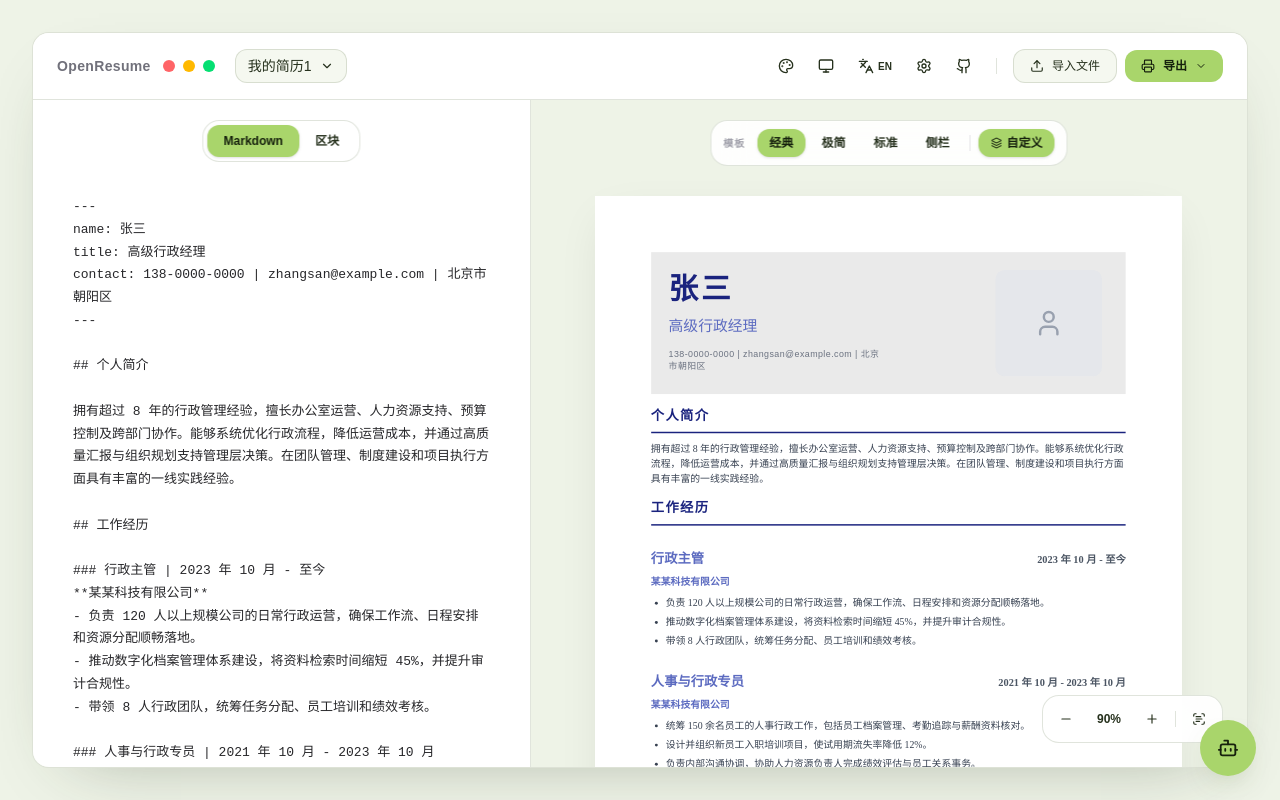
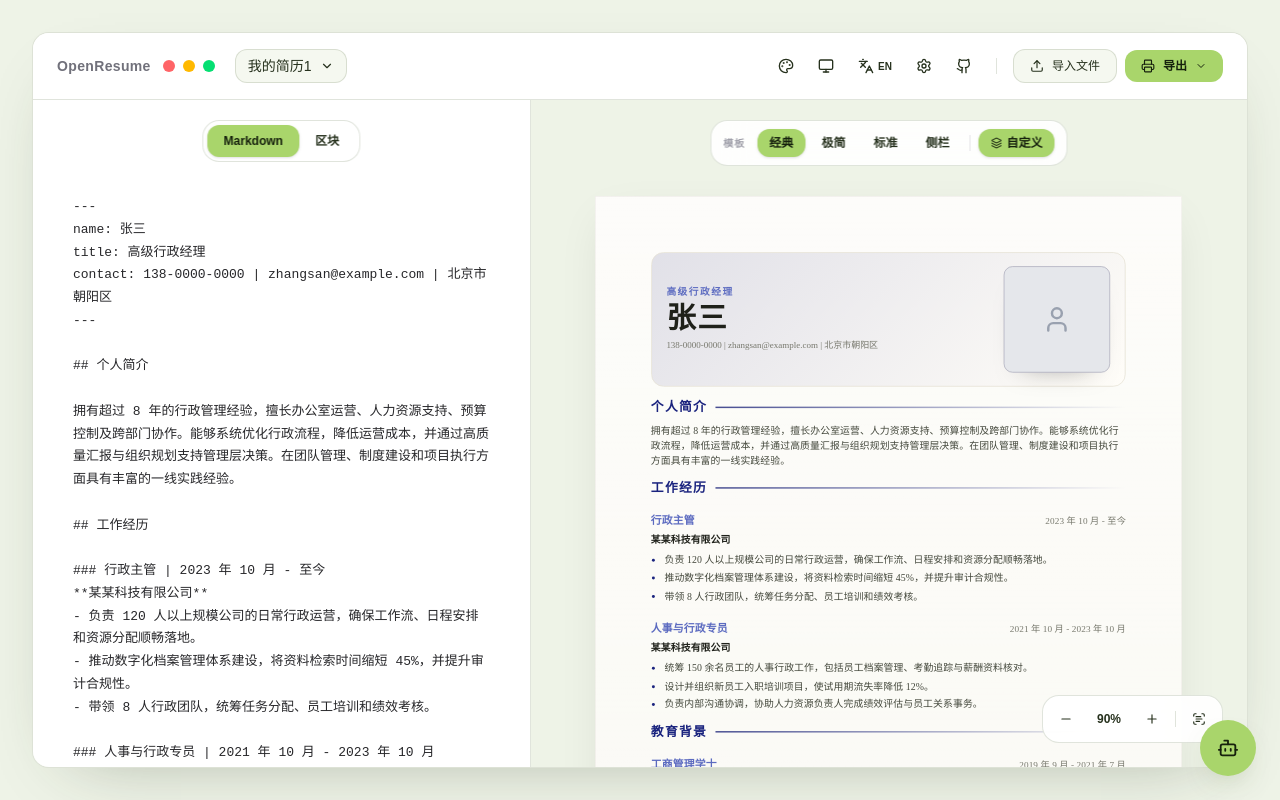
Before and after one commit to jonbrown66/openResume, a Next.js app: page / in a window 1280 px wide. Built offline with nearby package versions, Linux system fonts and the light colour scheme; a web font is replaced by a local one.

Commit message:
Refine resume layout and mobile menu layering

```diff
--- a/app/globals.css
+++ b/app/globals.css
@@ -269,63 +269,98 @@ html, body {
 }
 
 /* Base Resume Content Styling */
+.resume-template {
+  --resume-paper: #faf9f3;
+  --resume-ivory: #fffdf8;
+  --resume-ink: #1f211a;
+  --resume-body: #44483c;
+  --resume-muted: #77786d;
+  --resume-line: #e5e1d4;
+  --resume-soft: #f2efe5;
+  background:
+    linear-gradient(180deg, rgba(255,255,255,0.58), rgba(255,255,255,0)),
+    var(--resume-paper);
+  color: var(--resume-ink);
+  font-family: var(--font-family, "Source Han Serif SC", "Noto Serif SC", Georgia, serif);
+  box-shadow: inset 0 0 0 1px rgba(88, 82, 62, 0.08);
+}
+
 .resume-content {
-  font-family: var(--font-family, 'Inter', sans-serif);
+  font-family: var(--font-family, "Source Han Serif SC", "Noto Serif SC", Georgia, serif);
   font-size: var(--font-size, 10pt);
   line-height: var(--line-height, 1.5);
+  color: var(--resume-body);
+  letter-spacing: 0.01em;
+}
+
+.resume-content > div {
+  margin-top: var(--section-spacing, 1rem);
+}
+
+.resume-content > div:first-child {
+  margin-top: 0;
 }
 
 .resume-content h2 {
-  font-size: 1.125rem;
-  font-weight: 800;
-  color: var(--primary-color, #111827);
+  position: relative;
+  display: flex;
+  align-items: center;
+  gap: 0.7rem;
+  margin: 0 0 0.72rem;
+  color: var(--resume-ink);
+  font-size: 0.92rem;
+  font-weight: 700;
+  line-height: 1.25;
+  letter-spacing: 0.13em;
   text-transform: uppercase;
-  letter-spacing: 0.1em;
-  border-bottom: 2px solid var(--primary-color, #D1D5DB);
-  padding-bottom: 0.5rem;
-  margin-top: var(--section-spacing, 1rem);
-  margin-bottom: 0.75rem;
 }
 
-.resume-content > div:first-child > h2 {
-  margin-top: 0;
+.resume-content h2::after {
+  content: "";
+  height: 1px;
+  flex: 1;
+  background: linear-gradient(90deg, color-mix(in srgb, var(--primary-color) 55%, var(--resume-line)), transparent);
 }
 
 .resume-h3-split {
   display: flex;
   justify-content: space-between;
   align-items: baseline;
-  margin-top: 1rem;
-  margin-bottom: 0.25rem;
+  gap: 1rem;
+  margin-top: 0.76rem;
+  margin-bottom: 0.22rem;
 }
 
-.resume-h3-split h3 {
-  font-size: 1.125rem;
+.resume-h3-split h3,
+.resume-content h3 {
+  margin: 0;
+  color: var(--secondary-color, var(--resume-ink));
+  font-size: 0.98rem;
   font-weight: 700;
-  color: var(--secondary-color, #111827);
+  line-height: 1.28;
 }
 
 .resume-h3-split span {
-  font-size: 0.875rem;
-  font-weight: 600;
-  color: #4B5563;
+  flex-shrink: 0;
+  color: var(--resume-muted);
+  font-size: 0.78rem;
+  font-weight: 500;
+  line-height: 1.35;
 }
 
 .resume-content h3 {
-  font-size: 1.125rem;
-  font-weight: 700;
-  color: var(--secondary-color, #111827);
-  margin-top: 1rem;
-  margin-bottom: 0.25rem;
+  margin-top: 0.76rem;
+  margin-bottom: 0.24rem;
 }
 
 .resume-content p {
-  margin-bottom: 0.5rem;
-  color: #374151;
+  margin-bottom: 0.42rem;
+  color: var(--resume-body);
 }
 
 .resume-content p strong {
-  color: var(--secondary-color, #111827);
+  color: var(--resume-ink);
+  font-weight: 700;
 }
 
 .resume-content ul,
@@ -337,28 +372,34 @@ html, body {
 
 .resume-list {
   list-style-type: disc;
-  padding-left: 1.25rem;
-  margin-bottom: 0.75rem;
+  padding-left: 1.05rem;
+  margin-bottom: 0.65rem;
   display: flex;
   flex-direction: column;
-  gap: 0.375rem;
+  gap: 0.28rem;
 }
 
 .resume-list li {
-  color: #374151;
+  color: var(--resume-body);
+  padding-left: 0.1rem;
+}
+
+.resume-list li::marker,
+.skills-list li::marker {
+  color: var(--primary-color);
 }
 
 .skills-list {
   display: grid;
   grid-template-columns: 1fr 1fr;
-  gap: 0.5rem 2rem;
+  gap: 0.42rem 1.5rem;
   list-style-type: disc;
-  padding-left: 1.25rem;
-  margin-bottom: 0.75rem;
+  padding-left: 1.05rem;
+  margin-bottom: 0.65rem;
 }
 
 .skills-list li {
-  color: #374151;
+  color: var(--resume-body);
 }
 
 /* Remove margin from empty p tags used for spacing */
@@ -367,82 +408,266 @@ html, body {
 }
 
 /* -----------------------------------------
-   Minimal Template Overrides
+   Resume template headers
 ----------------------------------------- */
+.resume-header {
+  flex-shrink: 0;
+  color: var(--resume-ink);
+}
+
+.resume-header h1 {
+  margin: 0;
+  color: var(--resume-ink);
+  font-weight: 700;
+  line-height: 0.98;
+}
+
+.resume-kicker {
+  margin: 0;
+  color: var(--secondary-color, var(--resume-muted));
+  font-size: 0.82rem;
+  font-weight: 700;
+  letter-spacing: 0.16em;
+  line-height: 1.25;
+  text-transform: uppercase;
+}
+
+.resume-contact {
+  margin: 0;
+  color: var(--resume-muted);
+  font-size: 0.76rem;
+  line-height: 1.55;
+}
+
+.resume-avatar {
+  border: 1px solid color-mix(in srgb, var(--primary-color) 28%, var(--resume-line));
+  box-shadow: 0 18px 36px -28px rgba(31, 33, 26, 0.5);
+}
+
+.resume-header-classic {
+  display: grid;
+  grid-template-columns: minmax(0, 1fr) auto;
+  gap: 1.4rem;
+  align-items: stretch;
+  margin-bottom: 1.05rem;
+  padding: 1.15rem 1.25rem;
+  border: 1px solid var(--resume-line);
+  border-radius: 1.05rem;
+  background: linear-gradient(135deg, color-mix(in srgb, var(--primary-color) 13%, var(--resume-ivory)), var(--resume-ivory));
+}
+
+.resume-header-classic .resume-header-main {
+  display: flex;
+  min-width: 0;
+  flex-direction: column;
+  justify-content: center;
+  gap: 0.48rem;
+}
+
+.resume-header-classic h1 {
+  font-size: 2.48rem;
+  letter-spacing: 0.05em;
+  text-transform: uppercase;
+}
+
+.resume-header-classic .resume-header-media {
+  display: flex;
+  align-items: center;
+}
+
+.resume-header-standard {
+  display: grid;
+  grid-template-columns: minmax(0, 1fr) auto;
+  gap: 0.9rem 1.2rem;
+  align-items: center;
+  margin-bottom: 1.05rem;
+  padding-bottom: 0.9rem;
+  border-bottom: 2px solid color-mix(in srgb, var(--primary-color) 60%, var(--resume-line));
+}
+
+.resume-header-standard h1 {
+  font-size: 2.15rem;
+  letter-spacing: 0.015em;
+  line-height: 1.12;
+  text-transform: uppercase;
+}
+
+.resume-header-standard .resume-kicker {
+  margin-top: 0.32rem;
+}
+
+.resume-header-standard .resume-avatar {
+  grid-column: 2;
+  grid-row: 1;
+  align-self: center;
+}
+
+.resume-header-standard .resume-contact {
+  grid-column: 1 / -1;
+  grid-row: 2;
+  padding-top: 0.35rem;
+  border-top: 1px solid var(--resume-line);
+  letter-spacing: 0.04em;
+}
+
+.resume-header-minimal {
+  display: flex;
+  flex-direction: column;
+  align-items: center;
+  margin-bottom: 1.15rem;
+  padding-bottom: 1.15rem;
+  text-align: center;
+  border-bottom: 1px solid var(--resume-line);
+}
+
+.resume-header-minimal .resume-avatar {
+  margin-bottom: 0.75rem;
+}
+
+.resume-header-minimal h1 {
+  margin-top: 0.42rem;
+  margin-bottom: 0.46rem;
+  font-size: 2.22rem;
+  letter-spacing: 0.12em;
+  text-transform: uppercase;
+}
+
+.resume-header-minimal .resume-contact {
+  max-width: 38rem;
+}
+
+.template-minimal {
+  --resume-paper: #fbfaf5;
+  text-align: left;
+}
+
 .template-minimal .resume-content h2 {
-  font-family: var(--font-serif);
+  justify-content: center;
   text-align: center;
-  border-bottom: 1px solid var(--primary-color, #E5E7EB);
-  color: var(--primary-color, #000);
-  letter-spacing: 0.2em;
-  font-weight: 600;
+  color: var(--resume-ink);
+  letter-spacing: 0.18em;
 }
-.template-minimal .resume-h3-split h3,
-.template-minimal .resume-content h3 {
-  font-family: var(--font-serif);
-  color: var(--secondary-color, #000);
+
+.template-minimal .resume-content h2::before,
+.template-minimal .resume-content h2::after {
+  content: "";
+  height: 1px;
+  flex: 1;
+  max-width: 5rem;
+  background: var(--resume-line);
 }
-.template-minimal .resume-h3-split span {
-  font-family: var(--font-serif);
-  color: var(--secondary-color, #000);
+
+.template-minimal .resume-content h2::after {
+  background: var(--resume-line);
+}
+
+.template-standard {
+  --resume-paper: #fffdf8;
+}
+
+.template-standard .resume-content h2 {
+  margin-bottom: 0.55rem;
+  color: var(--primary-color);
+  font-size: 0.88rem;
+}
+
+.template-standard .resume-content > div {
+  padding-top: 0;
+  border-top: 0;
+}
+
+.template-standard .resume-content > div:first-child {
+  padding-top: 0;
+  border-top: 0;
+}
+
+.template-classic .resume-content h2 {
+  color: var(--primary-color);
+  font-size: 1.08rem;
+  font-weight: 800;
+  letter-spacing: 0.1em;
+}
+
+.template-classic .resume-content h2::after {
+  height: 2px;
+  background: linear-gradient(90deg, color-mix(in srgb, var(--primary-color) 78%, var(--resume-line)), transparent);
+}
+
+.template-classic .resume-h3-split h3,
+.template-classic .resume-content h3 {
+  font-size: 0.92rem;
+  font-weight: 650;
 }
 
 /* -----------------------------------------
-   Standard Template Overrides (Emma Sanchez)
+   Sidebar Template Overrides
 ----------------------------------------- */
-.template-standard .resume-content h2 {
-  color: var(--primary-color, #000);
-  border-bottom: none;
-  font-weight: 800;
-  font-size: 1rem;
-  margin-top: var(--section-spacing, 1rem);
-  margin-bottom: 0.5rem;
-}
-.template-standard .resume-h3-split h3,
-.template-standard .resume-content h3 {
-  color: var(--secondary-color, #000);
-}
-.template-standard .resume-h3-split span {
-  color: var(--secondary-color, #000);
+.template-sidebar {
+  --resume-paper: #f7f4ea;
 }
 
-/* -----------------------------------------
-   Sidebar Template Overrides (Estelle Darcy)
------------------------------------------ */
+.resume-header-sidebar {
+  display: grid;
+  grid-template-columns: auto minmax(0, 1fr);
+  gap: 0.25rem 1rem;
+  align-items: center;
+  margin-bottom: 1.25rem;
+  padding: 0 0 1rem;
+  border-bottom: 1px solid var(--resume-line);
+}
+
+.resume-header-sidebar h1 {
+  font-size: 2rem;
+  letter-spacing: 0.08em;
+  line-height: 1.12;
+  text-transform: uppercase;
+}
+
+.resume-header-sidebar .resume-kicker {
+  margin-top: 0.32rem;
+}
+
+.resume-header-sidebar .resume-contact {
+  grid-column: 1 / -1;
+  margin-top: 0.35rem;
+}
+
 .template-sidebar .sidebar-section {
-  display: flex;
+  display: grid;
+  grid-template-columns: 7.6rem minmax(0, 1fr);
+  gap: 1rem;
   margin-bottom: var(--section-spacing, 1.25rem);
 }
+
 .template-sidebar .sidebar-title {
-  width: 18%;
-  flex-shrink: 0;
-  border-right: 1px solid var(--primary-color, #000);
-  padding-right: 1rem;
-  text-align: left;
+  padding-top: 0.1rem;
+  border-right: 1px solid color-mix(in srgb, var(--primary-color) 45%, var(--resume-line));
+  padding-right: 0.8rem;
+  text-align: right;
 }
+
 .template-sidebar .sidebar-title h2 {
-  font-size: 0.875rem;
-  text-transform: uppercase;
-  letter-spacing: 0.1em;
-  font-weight: 800;
-  color: var(--primary-color, #000);
-  border: none;
   margin: 0;
   padding: 0;
+  color: var(--primary-color);
+  font-size: 0.78rem;
+  font-weight: 800;
+  line-height: 1.35;
+  letter-spacing: 0.11em;
+  text-transform: uppercase;
+  border: none;
 }
+
+.template-sidebar .sidebar-title h2::after {
+  display: none;
+}
+
 .template-sidebar .sidebar-content {
-  width: 82%;
-  padding-left: 1rem;
+  min-width: 0;
 }
+
 .template-sidebar .resume-h3-split {
   margin-top: 0;
-}
-.template-sidebar .resume-h3-split h3,
-.template-sidebar .resume-content h3 {
-  color: var(--secondary-color, #000);
-}
-.template-sidebar .resume-h3-split span {
-  color: var(--secondary-color, #000);
 }
 
 @theme inline {
--- a/src/components/AssistantWidget.tsx
+++ b/src/components/AssistantWidget.tsx
@@ -143,7 +143,7 @@ export function AssistantWidget({
   };
 
   return (
-    <div className="fixed inset-x-2 bottom-4 z-40 flex justify-end print:hidden sm:inset-x-auto sm:bottom-6 sm:right-6">
+    <div className="pointer-events-none fixed inset-x-2 bottom-[calc(4.5rem+env(safe-area-inset-bottom))] z-40 flex justify-end print:hidden sm:inset-x-auto sm:bottom-6 sm:right-6">
       <AnimatePresence
         initial={false}
         onExitComplete={() => {
@@ -162,7 +162,7 @@ export function AssistantWidget({
             animate={{ opacity: 1, y: 0, scale: 1 }}
             exit={{ opacity: 0, y: 12, scale: 0.98 }}
             transition={{ duration: 0.18, ease: 'easeOut' }}
-            className="app-panel flex h-[min(720px,calc(100dvh-5.5rem))] w-[calc(100vw-1rem)] flex-col overflow-hidden rounded-[24px] border sm:h-[min(680px,calc(100dvh-3rem))] sm:w-[min(560px,calc(100vw-2rem))] sm:rounded-[28px]"
+            className="app-panel pointer-events-auto flex h-[min(720px,calc(100dvh-5.5rem))] w-[calc(100vw-1rem)] flex-col overflow-hidden rounded-[24px] border sm:h-[min(680px,calc(100dvh-3rem))] sm:w-[min(560px,calc(100vw-2rem))] sm:rounded-[28px]"
           >
             <AssistantHeader
               title={t.assistantTitle}
@@ -197,7 +197,7 @@ export function AssistantWidget({
           onClick={handleOpen}
           whileHover={{ scale: 1.04 }}
           whileTap={{ scale: 0.96 }}
-          className="app-primary ml-auto inline-flex h-14 w-14 items-center justify-center rounded-full transition-colors"
+          className="app-primary pointer-events-auto ml-auto inline-flex h-14 w-14 items-center justify-center rounded-full transition-colors"
         >
           <Bot size={22} />
         </motion.button>
--- a/src/components/ResumeRenderer.tsx
+++ b/src/components/ResumeRenderer.tsx
@@ -63,10 +63,8 @@ interface ResumeRendererProps {
 const CustomCssInjector = memo(({ css, id }: { css: string; id: string }) => {
   if (!css) return null;
   const protectedStyles = `
-    .template-classic h1, .template-minimal h1, .template-standard h1,
-    .template-classic h2, .template-minimal h2, .template-standard h2,
-    .template-sidebar h1, .template-sidebar h2 {
-      color: inherit !important;
+    .resume-template .resume-header h1 {
+      color: var(--resume-ink) !important;
     }
   `;
   return (
@@ -150,59 +148,45 @@ const SectionItem = memo(({ section, index }: { section: ResumeSection; index: n
 SectionItem.displayName = 'SectionItem';
 
 const HeaderClassic = memo(({ frontmatter }: { frontmatter: ResumeDraft['frontmatter'] }) => (
-  <div className="bg-[#EAEAEA] p-6 flex mb-4 shrink-0">
-    <div className="w-1/2 flex flex-col justify-center">
-      <h1 className="text-[2.5rem] font-black text-[var(--primary-color)] tracking-widest uppercase leading-none mb-2">
+  <div className="resume-header resume-header-classic">
+    <div className="resume-header-main">
+      <p className="resume-kicker">{frontmatter.title || 'Title'}</p>
+      <h1>
         {(frontmatter.name || 'NAME').split(' ').map((word) => (
           <span key={word} className="block">{word}</span>
         ))}
       </h1>
-      <h2 className="text-xl text-[var(--secondary-color)] mt-2 font-medium">
-        {frontmatter.title || 'Title'}
-      </h2>
-      <p className="text-xs text-[#6b7280] mt-4 tracking-wider font-medium">
+      <p className="resume-contact">
         {frontmatter.contact || 'Contact Info'}
       </p>
     </div>
-    <div className="w-1/2 flex justify-end items-center pr-2">
-      <Avatar src={frontmatter.image} size="xl" shape="square" />
+    <div className="resume-header-media">
+      <Avatar src={frontmatter.image} size="xl" shape="square" className="resume-avatar" />
     </div>
   </div>
 ));
 HeaderClassic.displayName = 'HeaderClassic';
 
 const HeaderStandard = memo(({ frontmatter }: { frontmatter: ResumeDraft['frontmatter'] }) => (
-  <div className="mb-4 shrink-0 border-b-2 border-[var(--primary-color)] pb-4">
-    <div className="flex">
-      <div className="w-1/2 flex flex-col justify-center">
-        <h1 className="text-3xl font-bold text-[var(--primary-color)] uppercase tracking-tight mb-1">
-          {frontmatter.name || 'NAME'}
-        </h1>
-        <h2 className="text-lg font-bold text-[var(--secondary-color)] uppercase">
-          {frontmatter.title || 'Title'}
-        </h2>
-        <p className="text-sm text-[#4b5563] mt-2">
-          {frontmatter.contact?.split('|').map((item) => item.trim()).join('  ·  ') || 'Contact Info'}
-        </p>
-      </div>
-      <div className="w-1/2 flex justify-end items-center pr-2">
-        <Avatar src={frontmatter.image} size="lg" shape="circle" />
-      </div>
+  <div className="resume-header resume-header-standard">
+    <div>
+      <h1>{frontmatter.name || 'NAME'}</h1>
+      <p className="resume-kicker">{frontmatter.title || 'Title'}</p>
     </div>
+    <p className="resume-contact">
+      {frontmatter.contact?.split('|').map((item) => item.trim()).join('  ·  ') || 'Contact Info'}
+    </p>
+    <Avatar src={frontmatter.image} size="md" shape="circle" className="resume-avatar" />
   </div>
 ));
 HeaderStandard.displayName = 'HeaderStandard';
 
 const HeaderMinimal = memo(({ frontmatter }: { frontmatter: ResumeDraft['frontmatter'] }) => (
-  <div className="pb-5 flex flex-col items-center text-center border-b border-[#d1d5db] mb-4 shrink-0">
-    <Avatar src={frontmatter.image} size="md" shape="circle" className="mb-4" />
-    <h1 className="text-3xl font-serif font-bold text-[var(--primary-color)] uppercase tracking-widest mb-2">
-      {frontmatter.name || 'NAME'}
-    </h1>
-    <h2 className="text-base text-[#4b5563] tracking-widest uppercase mb-3">
-      {frontmatter.title || 'Title'}
-    </h2>
-    <p className="text-xs text-[#6b7280] tracking-widest">
+  <div className="resume-header resume-header-minimal">
+    <Avatar src={frontmatter.image} size="md" shape="circle" className="resume-avatar" />
+    <p className="resume-kicker">{frontmatter.title || 'Title'}</p>
+    <h1>{frontmatter.name || 'NAME'}</h1>
+    <p className="resume-contact">
       {frontmatter.contact || 'Contact Info'}
     </p>
   </div>
@@ -216,16 +200,18 @@ function renderHeader(draft: ResumeDraft, template: string) {
 }
 
 const SidebarTemplate = memo(({ draft, style }: { draft: ResumeDraft; style: React.CSSProperties }) => (
-  <div style={style} className={`template-sidebar h-full p-[var(--page-margin)] flex flex-col box-border bg-[#FDFBF7]`}>
-    <div className="text-center mb-6 flex flex-col items-center shrink-0">
-      <Avatar src={draft.frontmatter.image} size="md" shape="circle" className="mb-4" />
-      <h1 className="text-4xl font-bold text-[var(--primary-color)] uppercase tracking-widest mb-2">
-        {draft.frontmatter.name || 'NAME'}
-      </h1>
-      <h2 className="text-lg text-[var(--secondary-color)] mb-3 uppercase tracking-widest">
-        {draft.frontmatter.title || 'Title'}
-      </h2>
-      <p className="text-xs text-[#6b7280]">
+  <div style={style} className="template-sidebar resume-template h-full p-[var(--page-margin)] flex flex-col box-border">
+    <div className="resume-header resume-header-sidebar">
+      <Avatar src={draft.frontmatter.image} size="md" shape="circle" className="resume-avatar" />
+      <div>
+        <h1>
+          {draft.frontmatter.name || 'NAME'}
+        </h1>
+        <p className="resume-kicker">
+          {draft.frontmatter.title || 'Title'}
+        </p>
+      </div>
+      <p className="resume-contact">
         {draft.frontmatter.contact?.split('|').map((item) => item.trim()).join('  |  ') || 'Contact Info'}
       </p>
     </div>
@@ -286,10 +272,10 @@ export const ResumeRenderer = memo(({ markdown, draft, template = 'classic', the
   }
 
   return (
-    <div style={style} className={`template-${template} h-full p-[var(--page-margin)] flex flex-col box-border bg-white`}>
+    <div style={style} className={`template-${template} resume-template h-full p-[var(--page-margin)] flex flex-col box-border`}>
       <CustomCssInjector css={theme.customCss} id={customCssId} />
       {renderHeader(resumeDraft, template)}
-      <div className="resume-content text-[var(--font-size)] text-[#374151] leading-[var(--line-height)] flex-1">
+      <div className="resume-content text-[var(--font-size)] leading-[var(--line-height)] flex-1">
         {resumeDraft.summary && (
           <div>
             <h2>{getSummaryTitle(resumeDraft)}</h2>
```
Also changed, not shown: src/components/AppHeader.tsx (+82 -15 lines), src/components/MobileViewToggle.tsx (+5 -3 lines), 1 other file (tests, documents, lock files or other folders).
